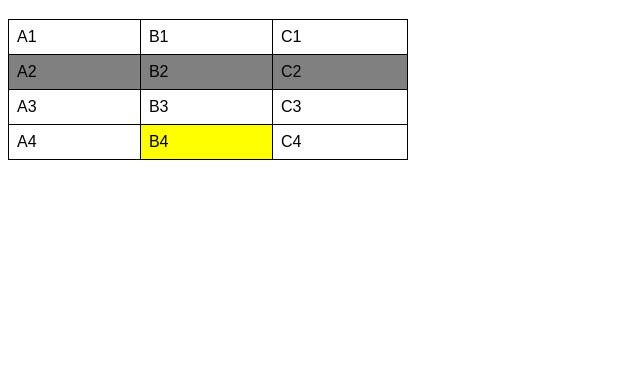
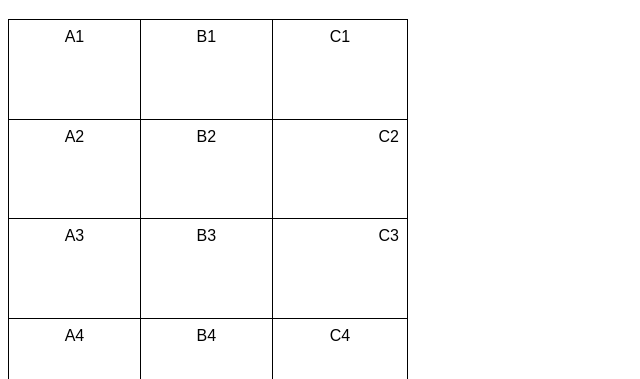
Before and after one commit to RyanVitorr/html-css, a plain HTML site: page exercicios/EX023/INDEX.HTML in a window 1280 px wide. Shown: the part 61-440 px from the top of the page, without its empty margins (0-640 px from the left). Drawn offline with Linux system fonts and the light colour scheme.

Commit message:
atualizei ex023

```diff
--- a/exercicios/EX023/INDEX.HTML
+++ b/exercicios/EX023/INDEX.HTML
@@ -14,22 +14,21 @@
 
         table {
             width: 400px;
+            height: 400px;
             border-collapse: collapse;
-        }
-
-        tr.linha {
-            background-color: gray;
         }
 
         td {
             border: 1px solid black;
             padding: 8px;
-
+            text-align: center; /*Alinhamento Horizontal*/
+            vertical-align: top; /*Alinhamento Vertical*/
         }
 
-        td.dado {
-            background-color: yellow;
+        .numero {
+            text-align: right;
         }
+
     </style>
 </head>
 <body>
@@ -46,19 +45,19 @@
             <td>B1</td>
             <td>C1</td>
         </tr> <!--Segunda linha-->
-        <tr class="linha">
+        <tr>
             <td>A2</td>
             <td>B2</td>
-            <td>C2</td>
+            <td class="numero">C2</td>
         </tr>
         <tr> <!--Terceira linha-->
             <td>A3</td>
             <td>B3</td>
-            <td>C3</td>
+            <td class="numero">C3</td>
         </tr>
         <tr> <!--Quarta linha-->
             <td>A4</td>
-            <td class="dado">B4</td>
+            <td>B4</td>
             <td>C4</td>
         </tr>
         <!-- a tabela precisa estar perfeitamente organizada para funcionar-->
```
